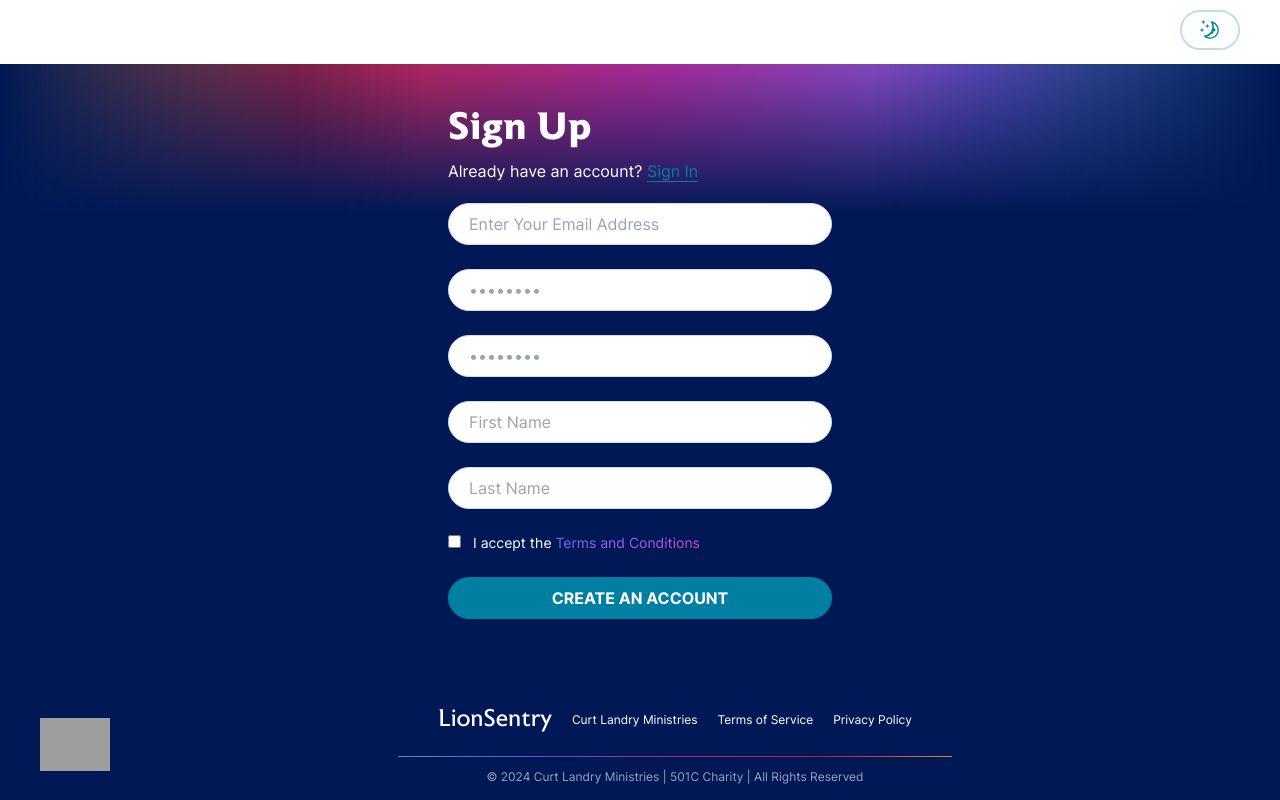
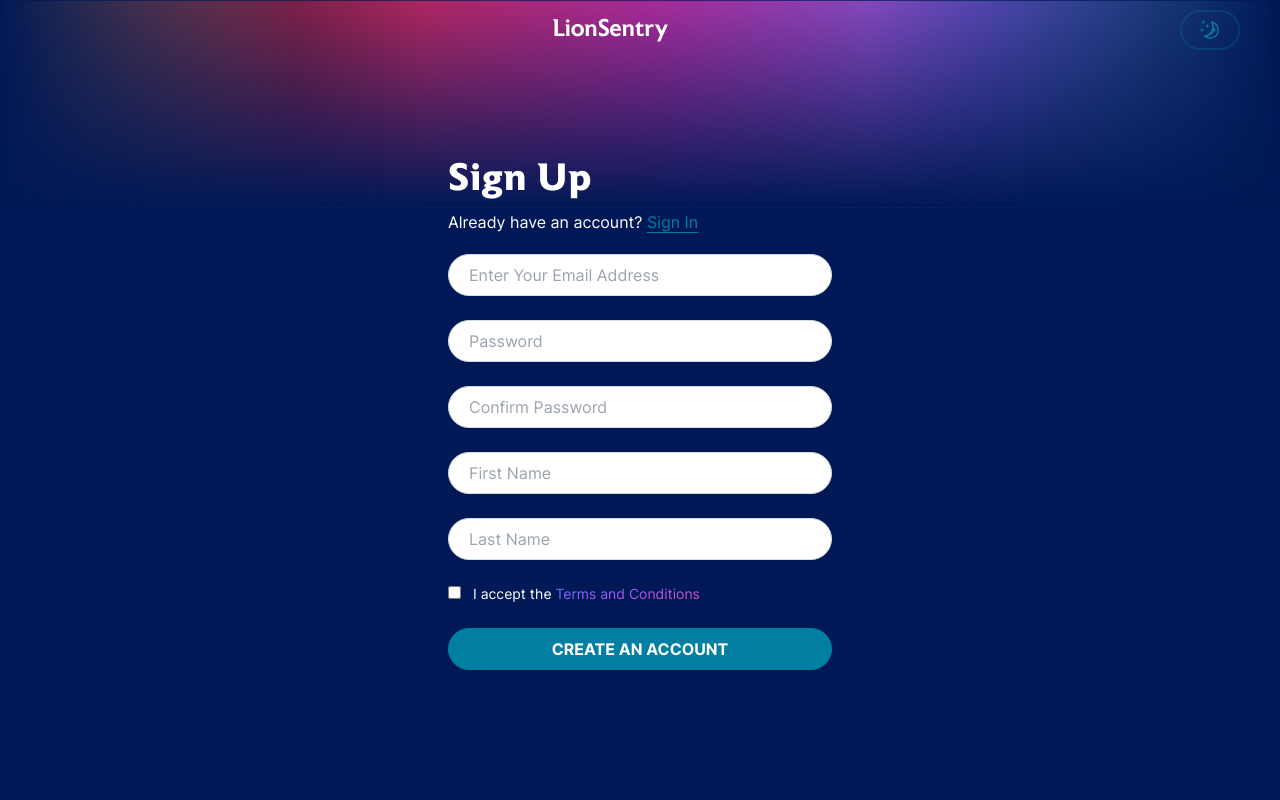
Before and after one commit to Curt-Landry-Ministries/lionsentry-react-front-end, a Next.js app: page /signup in a window 1280 px wide. Shown: the top 800 px of the page. Built offline with nearby package versions, Linux system fonts and the light colour scheme; no server answers; grey boxes are pictures that could not be loaded.

Commit message:
fix: bug fixes for global and homepage

```diff
--- a/src/app/(noSidebar)/home/page.tsx
+++ b/src/app/(noSidebar)/home/page.tsx
@@ -61,8 +61,8 @@ const Home: React.FC = () => {
   ];
   return (
     <section>
-      <TopBottom className="min-h-screen">
-        <div className="relative h-full w-full">
+      <TopBottom>
+        <div className="relative h-full min-h-screen flex items-center w-full py-40">
           <Image
             src="/images/hero-line-graphic-mobile.svg"
             width={0}
@@ -119,11 +119,10 @@ const Home: React.FC = () => {
           style={{ height: heightProgress * 100 + "%" }}
           viewport={{ root: scrollRef }}
         />
-        <div className="content-container [&>iframe]:min-h-[194px] md:[&>iframe]:min-h-[500px] pt-24 md:pt-52 z-10 relative">
+        <div className="content-container [&>iframe]:w-full [&>iframe]:min-h-[194px] md:[&>iframe]:min-h-[500px] pt-24 md:pt-52 z-10 relative">
           <iframe
             src="https://www.youtube.com/embed/u31qwQUeGuM?si=hQpRtxns7WLx-KE1"
             title="YouTube video player"
-          frameBorder="0"
             allow="accelerometer; autoplay; clipboard-write; encrypted-media; gyroscope; picture-in-picture; web-share"
             referrerPolicy="strict-origin-when-cross-origin"
             allowFullScreen
--- a/src/app/(noSidebar)/layout.tsx
+++ b/src/app/(noSidebar)/layout.tsx
@@ -10,7 +10,7 @@ export default function UnauthedLayout({
   return (
     <div className="min-h-screen flex flex-col items-start">
       <Header />
-      <div className="flex flex-1 w-full mt-16">
+      <div className="flex flex-1 w-full">
         <div className="flex flex-col items-center justify-center w-full">
           {children}
           <Footer />
--- a/src/app/(noSidebar)/login/page.tsx
+++ b/src/app/(noSidebar)/login/page.tsx
@@ -5,7 +5,10 @@ import TopBottom from "@/components/Global/Gradients/TopBottomGradient";
 const LogInPage: React.FC = () => {
   return (
     <section className="flex items-center justify-center h-full">
-      <TopBottom hasBottom={false}>
+      <TopBottom
+        hasBottom={false}
+        className="py-16 min-h-screen flex items-center"
+      >
         <LoginForm />
       </TopBottom>
     </section>
--- a/src/app/(noSidebar)/signup/page.tsx
+++ b/src/app/(noSidebar)/signup/page.tsx
@@ -4,8 +4,8 @@ import React from "react";
 
 const SignUpPage: React.FC = () => {
   return (
-    <section className="flex items-center justify-center h-full">
-      <TopBottom hasBottom={false}>
+    <section className="flex items-center justify-center">
+      <TopBottom hasBottom={false} className="py-32">
         <SignupForm />
       </TopBottom>
     </section>
--- a/src/components/Global/Footer.tsx
+++ b/src/components/Global/Footer.tsx
@@ -33,7 +33,7 @@ const Footer = () => {
           </div>
 
           <Image
-            src={"/LS-Logo.png"}
+            src={"/images/LS-Logo.png"}
             width={40}
             height={40}
             alt="LionSentry Logo"
--- a/src/components/Global/Forms/FormWrapper.tsx
+++ b/src/components/Global/Forms/FormWrapper.tsx
@@ -23,7 +23,7 @@ const FormWrapper: React.FC<FormWrapper> = ({
       validationSchema={validationSchema}
       onSubmit={handleSubmit}
     >
-      <div className="w-full p-6 lg:p-8 sm:max-w-md">
+      <div className="w-full p-6 lg:p-8 sm:max-w-md mx-auto">
         {title ? <h1 className="mb-2">{title}</h1> : ""}
         {children}
       </div>
--- a/src/components/Global/Forms/Input.tsx
+++ b/src/components/Global/Forms/Input.tsx
@@ -41,7 +41,7 @@ const Input: React.FC<
             {...field}
             {...props}
             className={classNames(
-              "border border-cloud-darker bg-white rounded-3xl block w-full py-2 px-5",
+              "border border-cloud-darker bg-white text-black rounded-3xl block w-full py-2 px-5",
               {
                 "border-red-500": meta.touched && meta.error,
               }
--- a/src/components/Global/Gradients/LeftRightGradient.tsx
+++ b/src/components/Global/Gradients/LeftRightGradient.tsx
@@ -8,7 +8,7 @@ const LeftRightGradient: React.FC<{
   hasRight?: boolean;
 }> = ({ children, className, hasLeft = true, hasRight = true, ...props }) => {
   const outerClass = classNames(
-    "relative w-screen bg-navy dark:bg-black overflow-hidden text-white",
+    "relative w-screen h-auto bg-navy dark:bg-black overflow-hidden text-white",
     {
       [className as string]: !!className,
     }
@@ -23,9 +23,7 @@ const LeftRightGradient: React.FC<{
         ""
       )}
 
-      <div className="h-auto flex justify-center items-center z-10 relative">
-        {children}
-      </div>
+      <div className="w-full z-20 relative">{children}</div>
 
       {hasRight ? (
         <div className="bg-gradient-1 w-[100vh] md:w-full h-1/6 md:h-1/4 rotate-90 absolute top-1/4 -right-[50vh] md:-right-1/2 [mask-image:theme(backgroundImage.gradient-3)] dark:[mask-image:theme(backgroundImage.gradient-3-dark)] [mask-type:alpha] z-0 border-none">
--- a/src/components/Global/Gradients/TopBottomGradient.tsx
+++ b/src/components/Global/Gradients/TopBottomGradient.tsx
@@ -8,7 +8,7 @@ const TopBottomGradient: React.FC<{
   hasBottom?: boolean;
 }> = ({ children, className, hasTop = true, hasBottom = true, ...props }) => {
   const outerClass = classNames(
-    "relative w-screen h-auto min-h-[75vh] bg-navy dark:bg-black text-white",
+    "relative w-screen h-auto bg-navy dark:bg-black text-white",
     {
       [className as string]: !!className,
     }
@@ -23,9 +23,7 @@ const TopBottomGradient: React.FC<{
         ""
       )}
 
-      <div className="w-full h-full absolute top-0 left-0 z-10 flex justify-center items-center">
-        {children}
-      </div>
+      <div className="w-full h-auto z-10 relative">{children}</div>
 
       {hasBottom ? (
         <div className="bg-gradient-2 w-full h-1/4 absolute bottom-0 left-0 rotate-180 [mask-image:theme(backgroundImage.gradient-3)] dark:[mask-image:theme(backgroundImage.gradient-3-dark)] [mask-type:alpha] z-0">
--- a/src/components/Global/MobileMenu.tsx
+++ b/src/components/Global/MobileMenu.tsx
@@ -6,8 +6,10 @@ import { Paths } from "@/lib/constants";
 import Link from "next/link";
 import ThemeToggler from "./ThemeToggler";
 import Logo from "./Logo";
+import { usePathname } from "next/navigation";
 
 const MobileMenu = () => {
+  const pathname = usePathname();
   const [toggleMenu, setToggleMenu] = useState(false);
 
   useEffect(() => {
@@ -17,6 +19,10 @@ const MobileMenu = () => {
       document.body.classList.remove("overflow-y-hidden");
     }
   }, [toggleMenu]);
+
+  useEffect(() => {
+    setToggleMenu(false);
+  }, [pathname]);
 
   return (
     <>
@@ -30,14 +36,14 @@ const MobileMenu = () => {
 
       <div
         className={classNames(
-          "w-screen fixed inset-0 top-12 transition-transform duration-700 bg-navy dark:bg-black overflow-hidden h-screen",
+          "w-screen fixed inset-0 top-12 transition-transform duration-700 bg-navy dark:bg-black overflow-hidden",
           {
             "translate-y-0": toggleMenu,
             "-translate-y-[200%]": !toggleMenu,
           }
         )}
       >
-        <LeftRight hasRight={false} className="-mt-12 pt-12">
+        <LeftRight hasRight={false} className="pt-12 flex h-full">
           <div className="flex flex-col w-full h-full py-10 px-8 items-start">
             <div className="flex flex-col gap-5 flex-grow">
               <Link className="inline-block" href={Paths.Login}>
--- a/src/components/Login/LoginForm.tsx
+++ b/src/components/Login/LoginForm.tsx
@@ -59,7 +59,7 @@ const LoginForm = () => {
           type="password"
           name="password"
           id="password"
-          placeholder="••••••••"
+          placeholder="Password"
           required
         />
         {errors && <p className="text-red-500 text-xs mb-4">{errors}</p>}
--- a/src/components/Signup/SignupForm.tsx
+++ b/src/components/Signup/SignupForm.tsx
@@ -111,7 +111,7 @@ const SignupForm = () => {
           type="password"
           name="password"
           id="password"
-          placeholder="••••••••"
+          placeholder="Password"
           required
         />
         <Input
@@ -119,7 +119,7 @@ const SignupForm = () => {
           type="password"
           name="confirmPassword"
           id="confirmPassword"
-          placeholder="••••••••"
+          placeholder="Confirm Password"
           required
         />
         <Input
```
Lines whose indentation alone changed are shown as unchanged.
